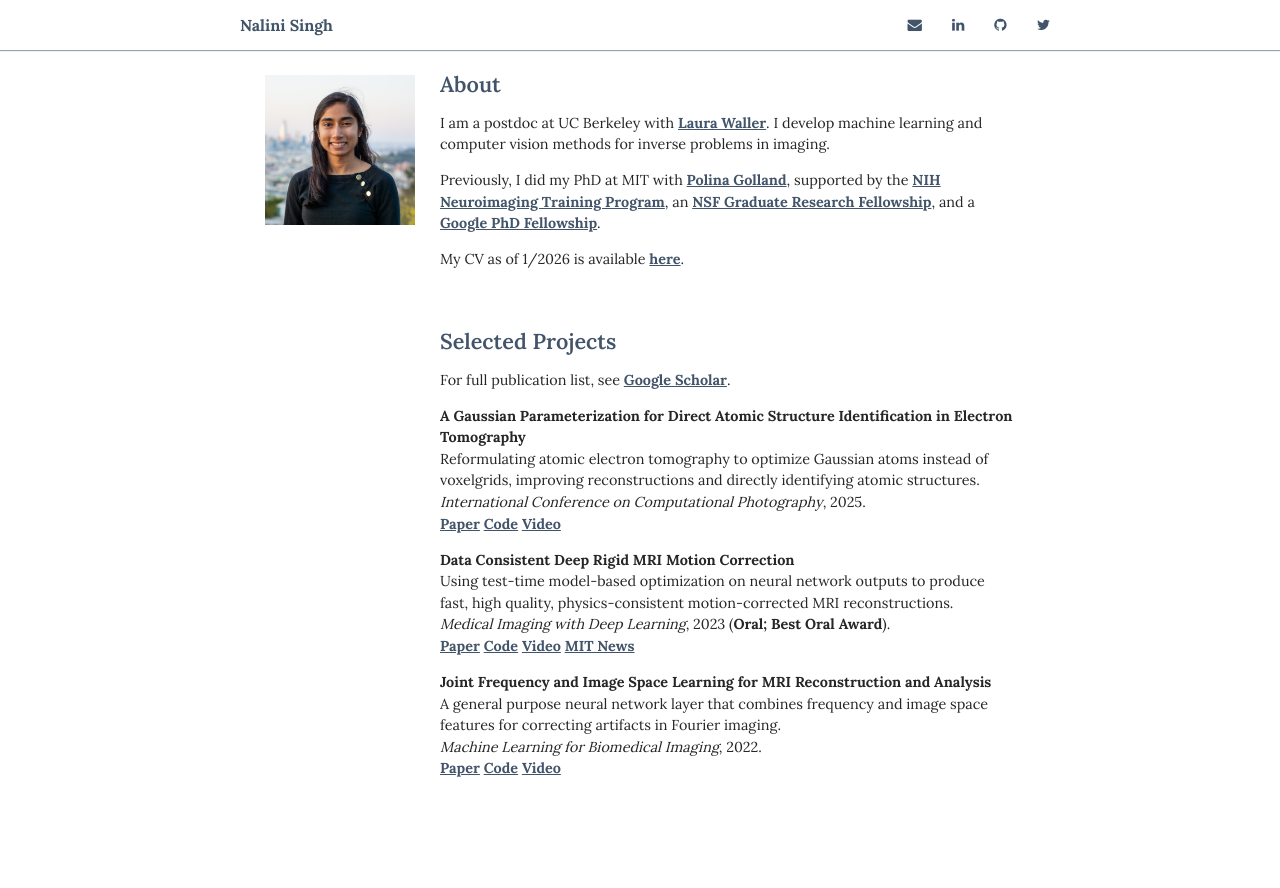
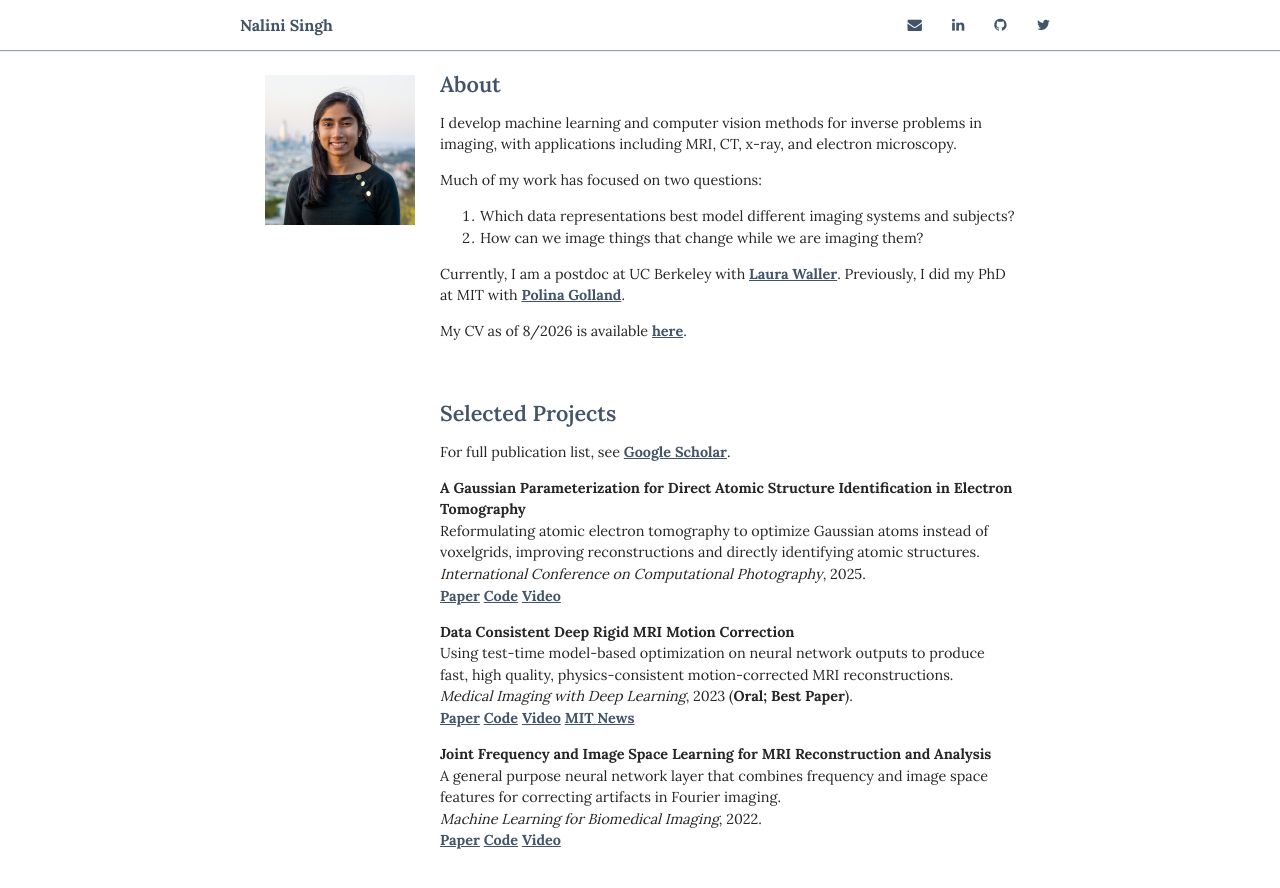
Before and after one commit to nalinimsingh/nalinimsingh.github.io, a Jekyll site: the page built from index.html, in a window 1280 px wide and 923 px high. Shown: the top 888 px of the window. Built offline with Jekyll 4.4.1, drawn with Linux system fonts in a browser that asks for light colours; nearby versions of some CDN libraries.

Commit message:
Update CV and description

```diff
--- a/_pages/index.md
+++ b/_pages/index.md
@@ -11,11 +11,17 @@
 <div class='main-info' markdown="1">
 
 ## About
-I am a postdoc at UC Berkeley with [Laura Waller](http://www.laurawaller.com/). I develop machine learning and computer vision methods for inverse problems in imaging.
+I develop machine learning and computer vision methods for inverse problems in imaging, with applications including MRI, CT, x-ray, and electron microscopy.
 
-Previously, I did my PhD at MIT with [Polina Golland](https://people.csail.mit.edu/polina/), supported by the [NIH Neuroimaging Training Program](https://hst.mit.edu/academic-programs/memp/neuroimaging-training-program), an [NSF Graduate Research Fellowship](https://www.nsfgrfp.org/), and a [Google PhD Fellowship](https://research.google/outreach/phd-fellowship/).
+Much of my work has focused on two questions:
+<ol>
+  <li>Which data representations best model different imaging systems and subjects? </li>
+  <li>How can we image things that change while we are imaging them? </li>
+</ol>
 
-My CV as of 1/2026 is available [here](../docs/Nalini_Singh_CV.pdf).
+Currently, I am a postdoc at UC Berkeley with [Laura Waller](http://www.laurawaller.com/). Previously, I did my PhD at MIT with [Polina Golland](https://people.csail.mit.edu/polina/).
+
+My CV as of 8/2026 is available [here](../docs/Nalini_Singh_CV.pdf).
 
 &nbsp;
 ## Selected Projects
@@ -31,7 +37,7 @@ Reformulating atomic electron tomography to optimize Gaussian atoms instead of v
 **Data Consistent Deep Rigid MRI Motion Correction** <br>
 Using test-time model-based optimization on neural network outputs to produce fast, high quality, physics-consistent motion-corrected MRI reconstructions.
 <br>
-*Medical Imaging with Deep Learning*, 2023 (**Oral; Best Oral Award**). <br>
+*Medical Imaging with Deep Learning*, 2023 (**Oral; Best Paper**). <br>
 [Paper](https://arxiv.org/abs/2301.10365) [Code](https://github.com/nalinimsingh/neuroMoCo) [Video](https://www.youtube.com/live/S1z7zbSDmmI?feature=share&t=4334) [MIT News](https://news.mit.edu/2023/mit-researchers-combine-deep-learning-physics-fix-motion-corrupted-MRI-scans-0817)
 
 **Joint Frequency and Image Space Learning for MRI Reconstruction and Analysis** <br>
```
Also changed, not shown: 1 other file.
